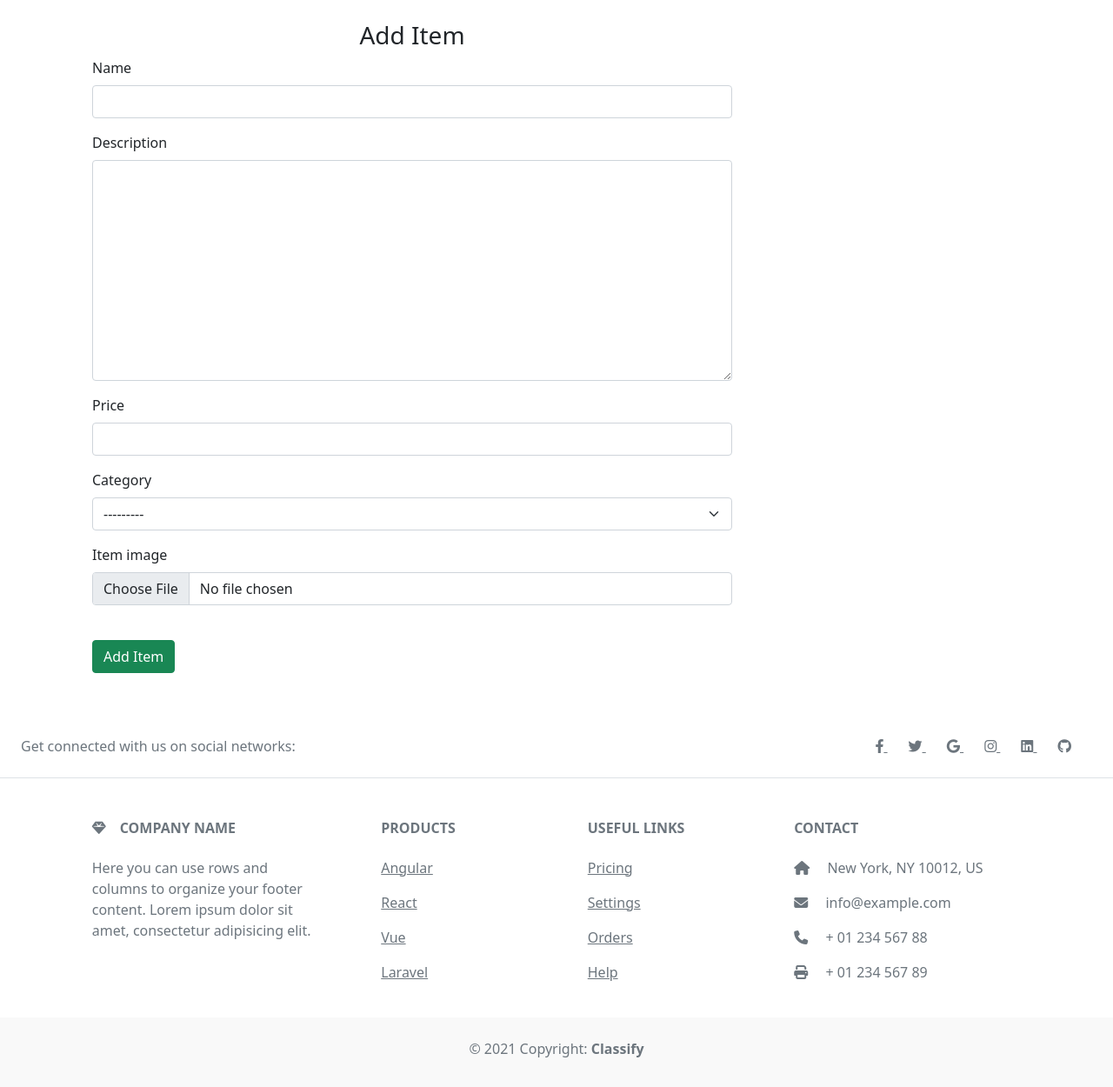
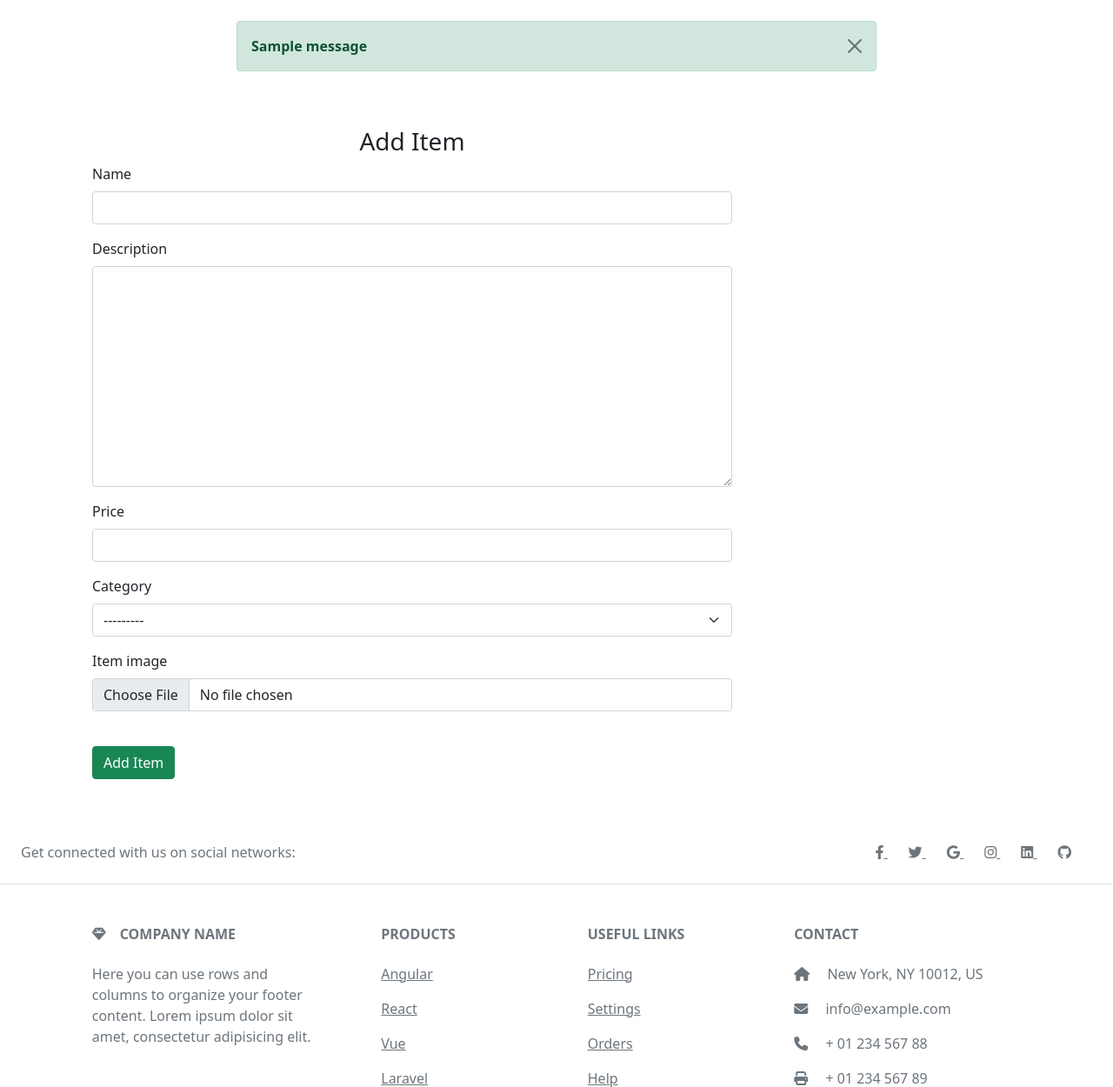
Before and after one commit to rcoffie/classify, a Django app: page /item_engine/add_item/ in a window 1280 px wide. Shown: the part 56-1306 px from the top of the page at 87% size. Before the commit the page ends 1272 px from the top, so only its background shows below. Run offline with Django 3.2, Linux system fonts and the light colour scheme; tables that the repository leaves empty hold one stand-in row (values such as "Sample post"); one stand-in notice (Sample message) is shown; some libraries are stand-ins or nearby versions.

Commit message:
working on alert messages

```diff
--- a/core/item_engine/views.py
+++ b/core/item_engine/views.py
@@ -1,5 +1,5 @@
 from django.shortcuts import get_object_or_404, redirect, render
-
+from django.contrib import messages
 from .forms import EditItemForm, ItemForm
 from .models import Category, Item
 
@@ -28,6 +28,7 @@ def add_item(request):
             item = form.save(commit=False)
             item.created_by = request.user
             item.save()
+            messages.success(request,'Added successfully')
             return redirect("item_detail", id=item.id)
         else:
             form = ItemForm()
@@ -41,8 +42,10 @@ def edit_item(request, id=id):
     if request.method == "POST":
         form = EditItemForm(request.POST, request.FILES, instance=item)
         if form.is_valid():
-            form.save()
-            return redirect("dashboard")
+            item = form.save(commit=False)
+            item.save()
+            messages.info(request,'Updated successfully')
+            return redirect("item_detail",id=item.id)
     else:
         form = EditItemForm(instance=item)
     context = {"form": form}
--- a/core/templates/base.html
+++ b/core/templates/base.html
@@ -144,6 +144,21 @@
     <!-- Container wrapper -->
   </nav>
   <!-- Navbar -->
+
+    <div class="container">
+      <div class="row">
+        <div class="col-md-8 m-auto my-4">
+          {% if messages %}
+          {% for message in messages %}
+          <div class="alert {{message.tags}} alert-dismissible fade show" role="alert">
+              <strong>{{message}}</strong>
+              <button type="button" class="btn-close" data-bs-dismiss="alert" aria-label="Close"></button>
+          </div>
+          {% endfor %}
+          {% endif %}
+        </div>
+      </div>
+    </div>
     {% block content%}
 
     {% endblock %}
```
Also changed, not shown: core/core/settings.py (+14 -0 lines), core/media/item_images/_125308650_gettyimages-1235497537.jpg (added), core/media/item_images/download.jpeg (added).
